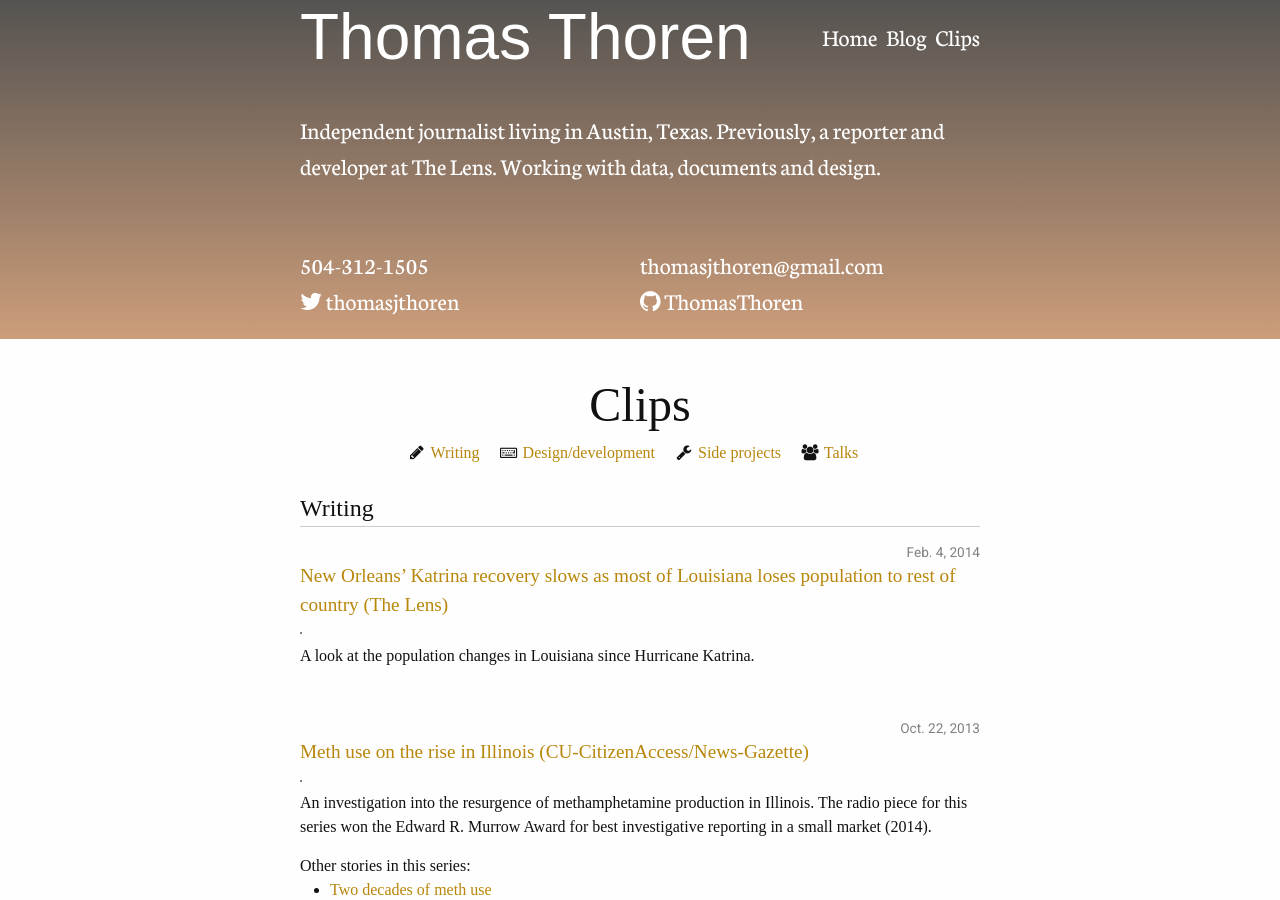
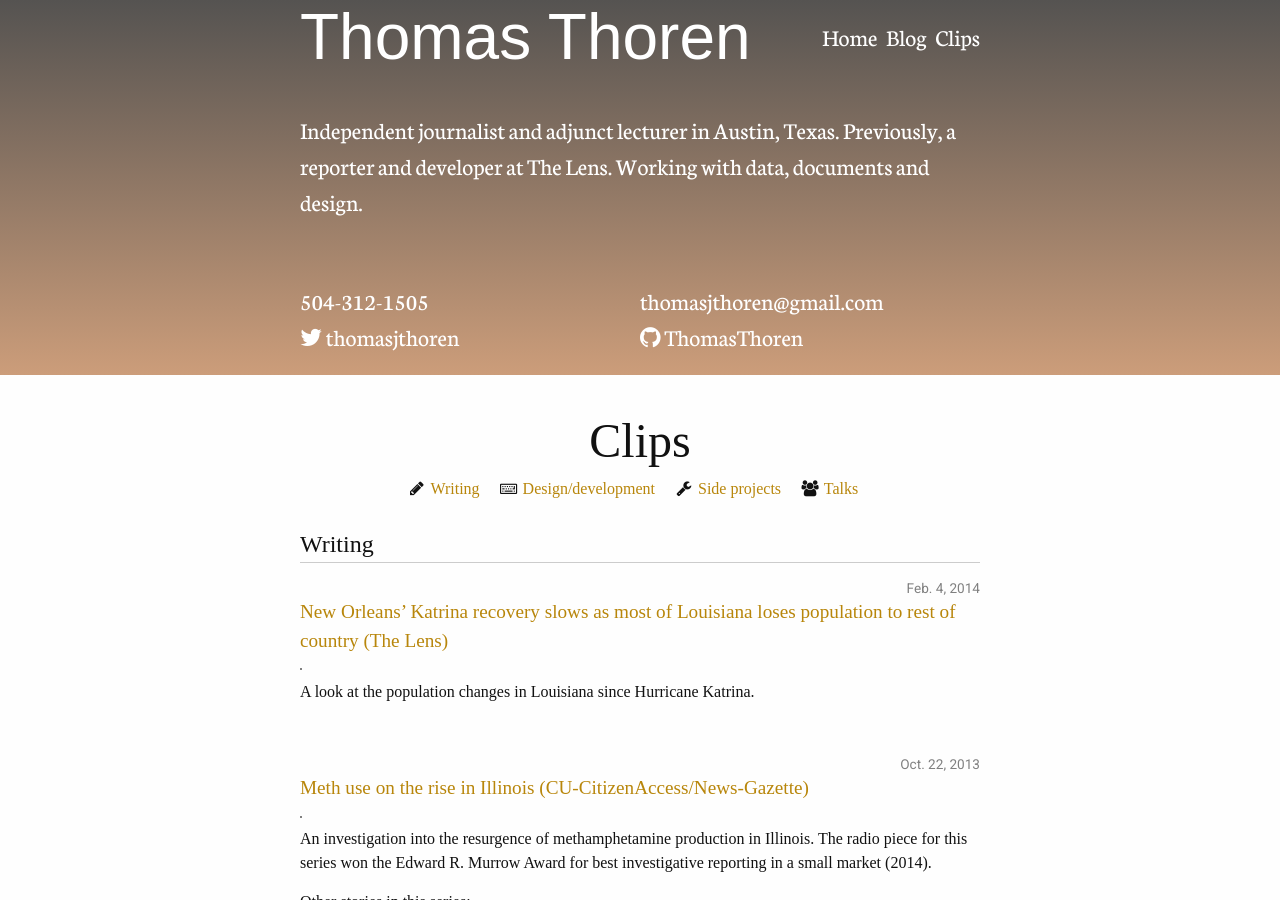
Before and after one commit to ThomasThoren/thomasthoren.github.io, a Jekyll site: the page built from index.html, in a window 1280 px wide and 900 px high. Built offline with Jekyll 4.4.1, drawn with Linux system fonts in a browser that asks for light colours; nearby versions of some CDN libraries; some web fonts are replaced.

Commit message:
Add lecturer to description.

```diff
--- a/_config.yml
+++ b/_config.yml
@@ -1,7 +1,7 @@
 # Site settings
 title: Thomas Thoren
 description: "Independent journalist in Austin, Texas."
-long_description: "Independent journalist living in Austin, Texas. Previously, a reporter and developer at The Lens. Working with data, documents and design."
+long_description: "Independent journalist and adjunct lecturer in Austin, Texas. Previously, a reporter and developer at The Lens. Working with data, documents and design."
 email: thomasjthoren@gmail.com
 cell: 504-312-1505
 baseurl: ""  # The subpath of your site, e.g. /blog/
```
